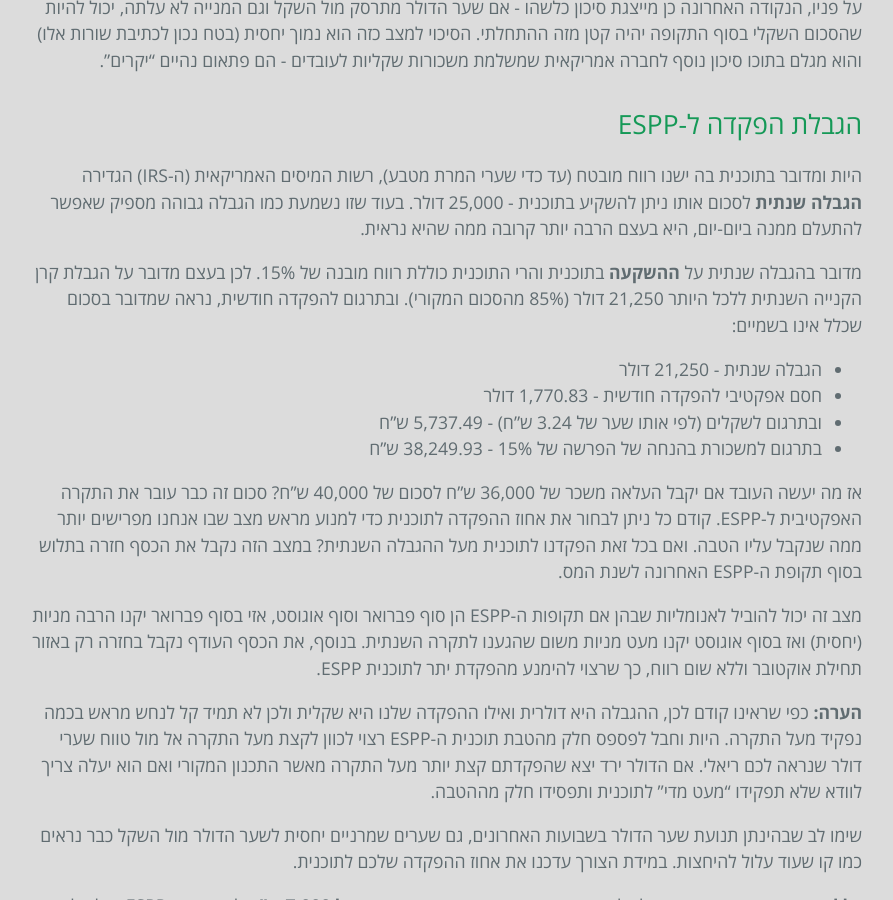
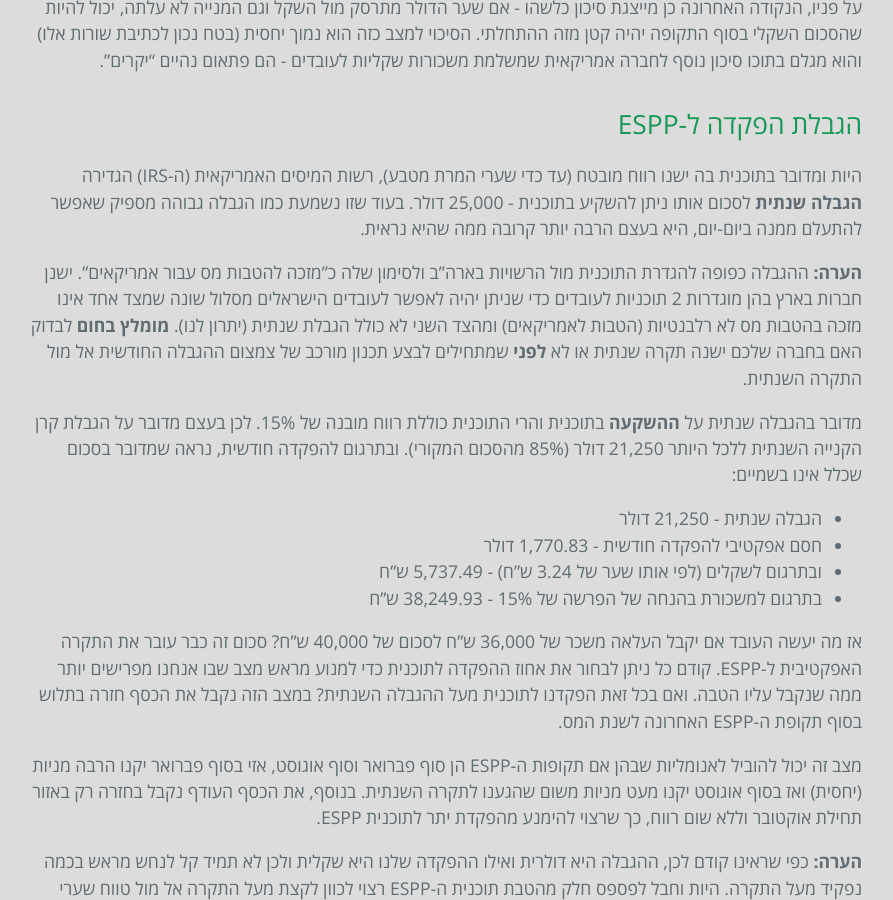
Before and after one commit to eyalitki/payslip101, a Jekyll site: the page built from docs/_posts/2023-03-28-מענקי-מניות-לעובדים-espp.markdown, in a window 1280 px wide and 900 px high, scrolled down 3632 px. Shown: the whole window, without its empty margins (194-1087 px from the left). Built offline with Jekyll 4.4.1, drawn with Linux system fonts in a browser that asks for light colours; part of the change alters nothing that is shown.

Commit message:
[ESPP] Add disclaimer about yearly limit for Israeli employees
Signed-off-by: Eyal Itkin <eyal.itkin@hotmail.com>

```diff
--- a/docs/_posts/2023-03-28-מענקי-מניות-לעובדים-espp.markdown
+++ b/docs/_posts/2023-03-28-מענקי-מניות-לעובדים-espp.markdown
@@ -2,13 +2,13 @@
 layout: default
 title: "מענקי מניות לעובדים - ESPP"
 description: "תוכנית בה נפריש אחוזים מהשכר כדי שאחרי חצי שנה ירכשו עבורנו מניות"
-date: 2024-01-11 12:51:00 +0300
+date: 2024-01-29 18:51:00 +0300
 tags: stocks
 permalink: /post/:title/
 ---
 **תאריך פרסום:** 28/03/2023
 
-**תאריך עדכון:** 05/08/2023
+**תאריך עדכון:** 29/01/2024
 
 אחרי שבפוסט הקודם הצגנו איך עובד מענק מניות "רגיל" ([RSU](../מענקי-מניות-לעובדים-rsu/)) הגיע השלב להסביר על מענק מניות נוסף שקיים בחלק קטן יותר מהחברות, תוכנית ESPP. לפני שנתחיל, חשוב לי להדגיש שישנו בלבול גדול סביב המיסוי ואפילו סביב מועד אירועי המס הנובעים מהשתתפות בתוכניות ESPP בחברות שונות. הסיבה לכך היא שיש **שני** מסלולי ESPP **שונים** וחשוב להבין את ההבדל ביניהם.
 
@@ -115,6 +115,7 @@ permalink: /post/:title/
 ## הגבלת הפקדה ל-ESPP
 היות ומדובר בתוכנית בה ישנו רווח מובטח (עד כדי שערי המרת מטבע), רשות המיסים האמריקאית (ה-IRS) הגדירה **הגבלה שנתית** לסכום אותו ניתן להשקיע בתוכנית - 25,000 דולר. בעוד שזו נשמעת כמו הגבלה גבוהה מספיק שאפשר להתעלם ממנה ביום-יום, היא בעצם הרבה יותר קרובה ממה שהיא נראית.
 
+**הערה:** ההגבלה כפופה להגדרת התוכנית מול הרשויות בארה"ב ולסימון שלה כ"מזכה להטבות מס עבור אמריקאים". ישנן חברות בארץ בהן מוגדרות 2 תוכניות לעובדים כדי שניתן יהיה לאפשר לעובדים הישראלים מסלול שונה שמצד אחד אינו מזכה בהטבות מס לא רלבנטיות (הטבות לאמריקאים) ומהצד השני לא כולל הגבלת שנתית (יתרון לנו). **מומלץ בחום** לבדוק האם בחברה שלכם ישנה תקרה שנתית או לא **לפני** שמתחילים לבצע תכנון מורכב של צמצום ההגבלה החודשית אל מול התקרה השנתית.
 
 מדובר בהגבלה שנתית על **ההשקעה** בתוכנית והרי התוכנית כוללת רווח מובנה של 15%. לכן בעצם מדובר על הגבלת קרן הקנייה השנתית ללכל היותר 21,250 דולר (85% מהסכום המקורי). ובתרגום להפקדה חודשית, נראה שמדובר בסכום שכלל אינו בשמיים:
 * הגבלה שנתית - 21,250 דולר
```
